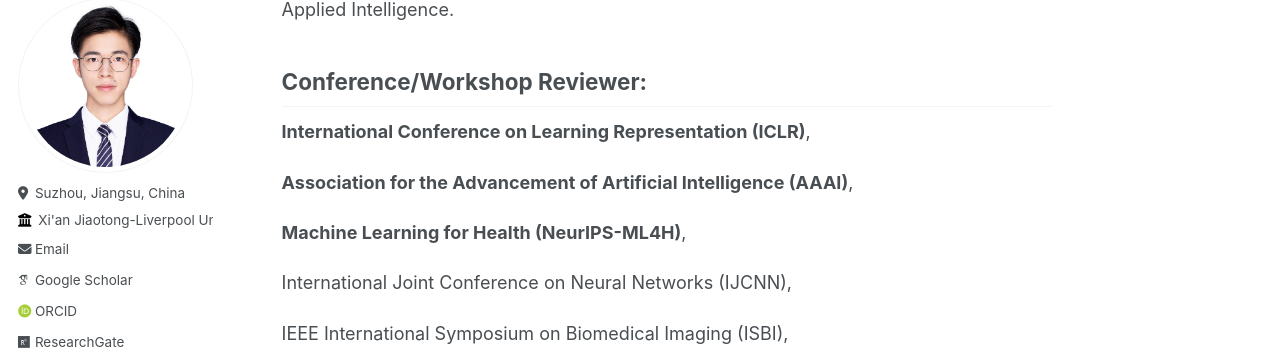
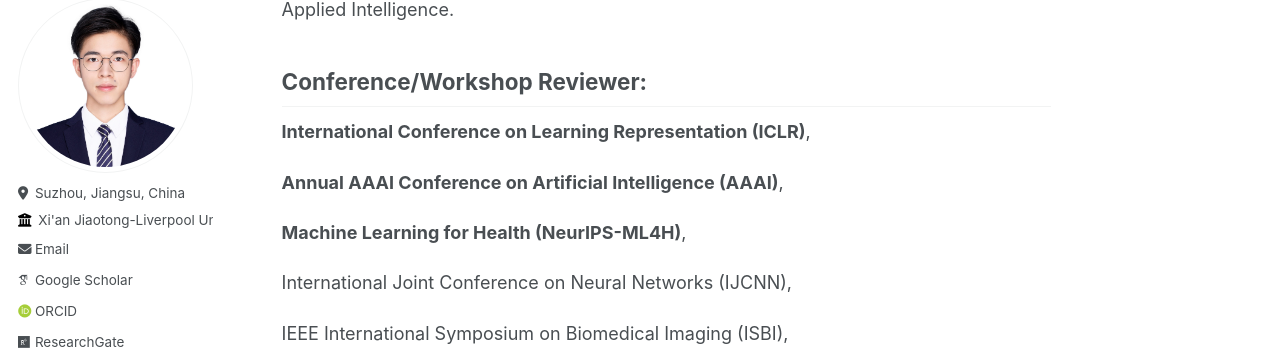
Before and after one commit to zhuqinfeng1999/zhuqinfeng1999.github.io, a Jekyll site: the page built from _pages/about.md, in a window 1280 px wide and 900 px high, scrolled down 2709 px. Shown: the part 88-452 px from the top of the window. Built offline with Jekyll 4.4.1, drawn with Linux system fonts in a browser that asks for light colours; some web fonts are replaced.

Commit message:
Update about.md

```diff
--- a/_pages/about.md
+++ b/_pages/about.md
@@ -210,7 +210,7 @@ Applied Intelligence.
 
 **International Conference on Learning Representation (ICLR)**,
 
-**Association for the Advancement of Artificial Intelligence (AAAI)**,
+**Annual AAAI Conference on Artificial Intelligence (AAAI)**,
 
 **Machine Learning for Health (NeurIPS-ML4H)**,
 
```
